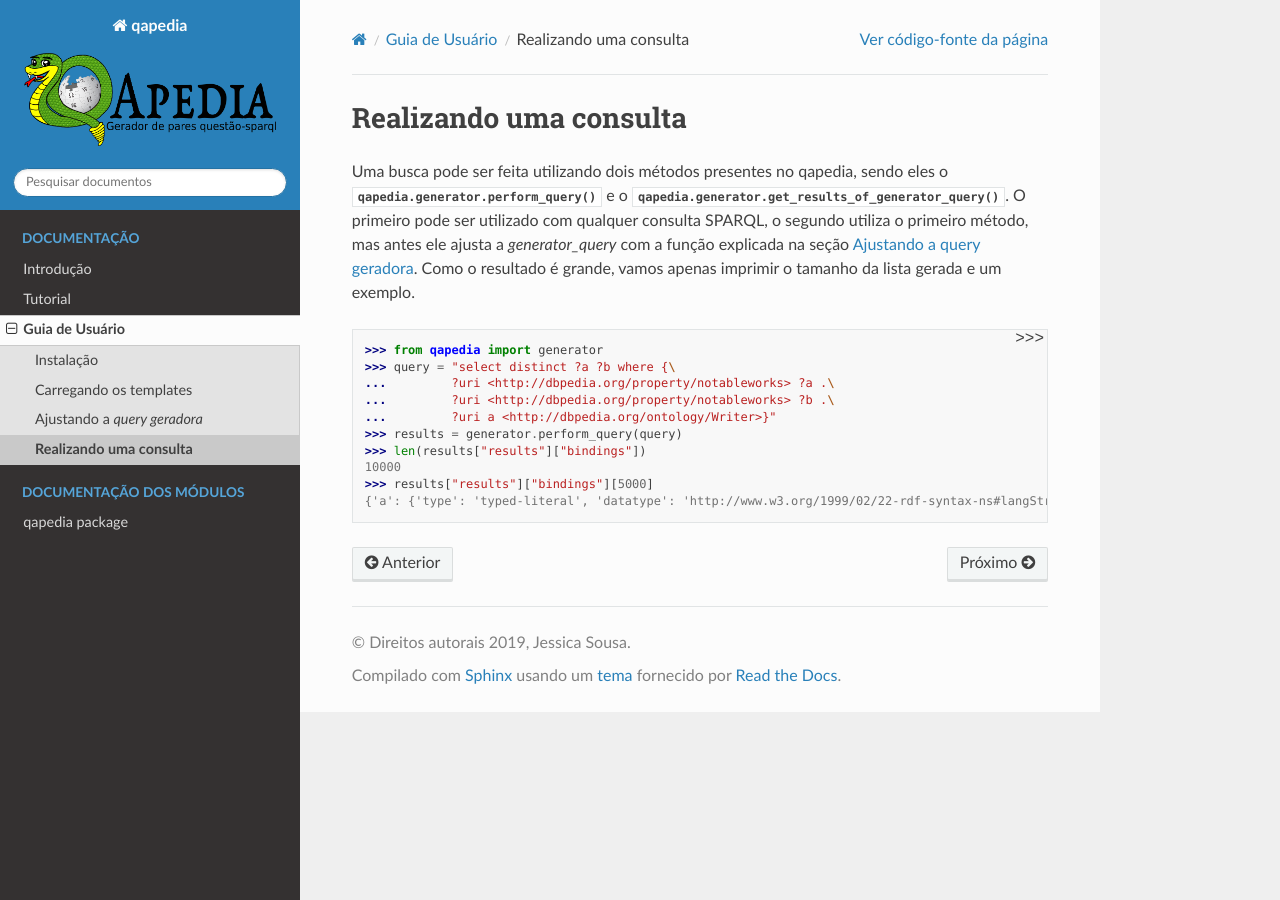
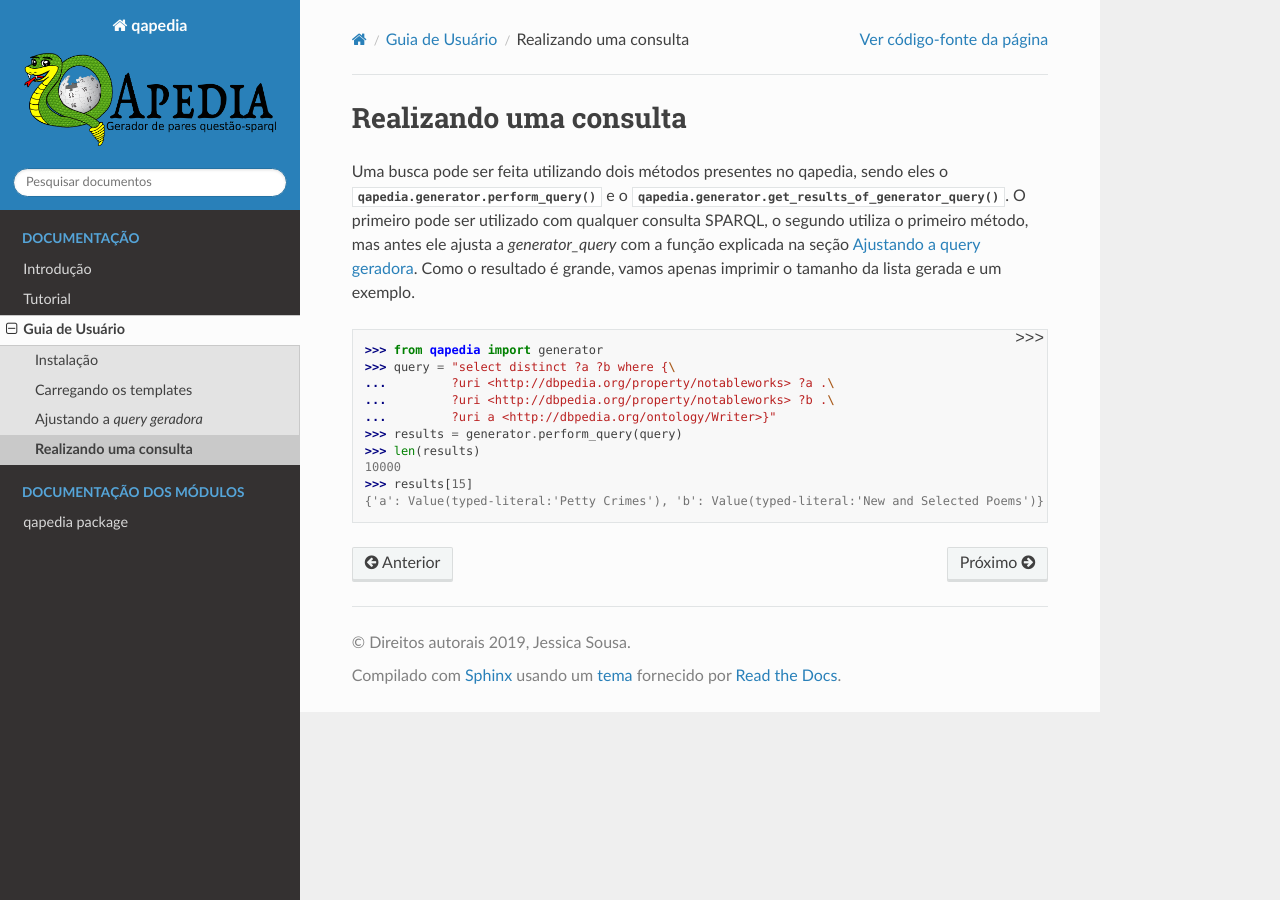
Before and after one commit to QApedia/QApedia, a Sphinx documentation site: the page built from docs/source/user_guide/query.rst, in a window 1280 px wide. Built offline with Sphinx 7.4.7 and the Read the Docs theme 2.0.0, drawn with Linux system fonts in a browser that asks for light colours.

Commit message:
Atualizar documentação

```diff
--- a/docs/source/user_guide/query.rst
+++ b/docs/source/user_guide/query.rst
@@ -16,7 +16,7 @@ lista gerada e um exemplo.
     ...         ?uri <http://dbpedia.org/property/notableworks> ?b .\
     ...         ?uri a <http://dbpedia.org/ontology/Writer>}"
     >>> results = generator.perform_query(query)
-    >>> len(results["results"]["bindings"])
+    >>> len(results)
     10000
-    >>> results["results"]["bindings"][5000]
-    {'a': {'type': 'typed-literal', 'datatype': 'http://www.w3.org/1999/02/22-rdf-syntax-ns#langString', 'value': 'Principles of the Criminal Law of Scotland'}, 'b': {'type': 'typed-literal', 'datatype': 'http://www.w3.org/1999/02/22-rdf-syntax-ns#langString', 'value': 'History of Europe, 19 volumes'}}
+    >>> results[15]
+    {'a': Value(typed-literal:'Petty Crimes'), 'b': Value(typed-literal:'New and Selected Poems')}
```
Also changed, not shown: 1 other file.
